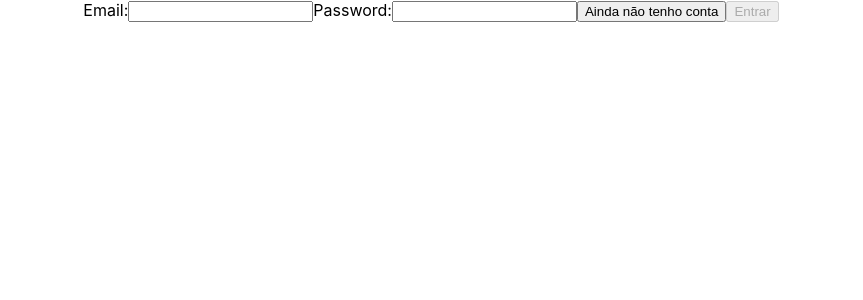
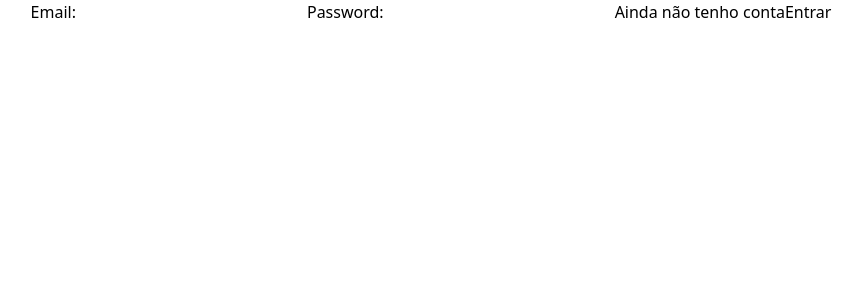
Before and after one commit to jaketheman96/desafio-shopper, a React (Create React App) app in the folder frontend/: page / in a window 1280 px wide. Shown: the top 300 px of the page, without its empty margins (209-1072 px from the left). Built offline with nearby package versions, Linux system fonts and the light colour scheme.

Commit message:
chore: installing tailwind css

```diff
--- a/frontend/package.json
+++ b/frontend/package.json
@@ -36,5 +36,8 @@
       "last 1 firefox version",
       "last 1 safari version"
     ]
+  },
+  "devDependencies": {
+    "tailwindcss": "^3.3.1"
   }
 }
--- a/frontend/src/index.css
+++ b/frontend/src/index.css
@@ -1,13 +1,3 @@
-body {
-  margin: 0;
-  font-family: -apple-system, BlinkMacSystemFont, 'Segoe UI', 'Roboto', 'Oxygen',
-    'Ubuntu', 'Cantarell', 'Fira Sans', 'Droid Sans', 'Helvetica Neue',
-    sans-serif;
-  -webkit-font-smoothing: antialiased;
-  -moz-osx-font-smoothing: grayscale;
-}
-
-code {
-  font-family: source-code-pro, Menlo, Monaco, Consolas, 'Courier New',
-    monospace;
-}
+@tailwind base;
+@tailwind components;
+@tailwind utilities;
--- /dev/null
+++ b/frontend/tailwind.config.js
@@ -0,0 +1,9 @@
+module.exports = {
+  content: [
+    './src/**/*.{js,jsx,ts,tsx}',
+  ],
+  theme: {
+    extend: {},
+  },
+  plugins: [],
+};
```
Also changed, not shown: 1 other file (tests, documents, lock files or other folders).
